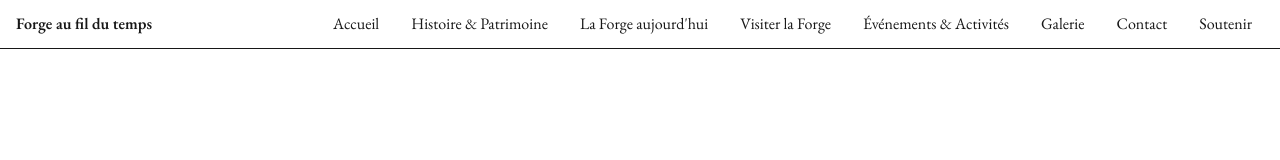
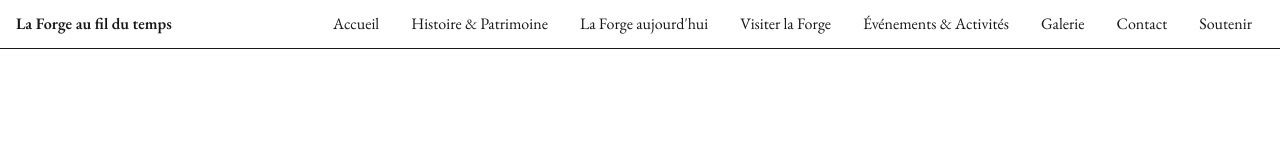
Before and after one commit to uburoiubu/forge-au-fil-du-temps, a Next.js app: page / in a window 1280 px wide. Shown: the top 160 px of the page. Built offline with nearby package versions, Linux system fonts and the light colour scheme.

Commit message:
navbar fixes

```diff
--- a/app/components/nav.tsx
+++ b/app/components/nav.tsx
@@ -18,7 +18,7 @@ export function Navbar() {
   return (
     <nav className="sticky top-0 z-50 w-full bg-background/90 backdrop-blur supports-[backdrop-filter]:bg-background/70 border-b">
       <div className="container mx-auto flex items-center justify-between px-4 py-3">
-        <Link href="/" className="font-semibold">Forge au fil du temps</Link>
+        <Link href="/" className="font-semibold">La Forge au fil du temps</Link>
 
         {/* Hamburger (visible on mobile) */}
         <button
```
